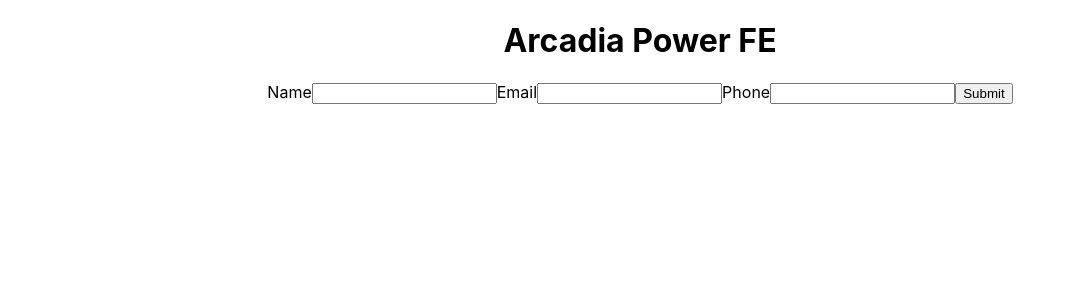
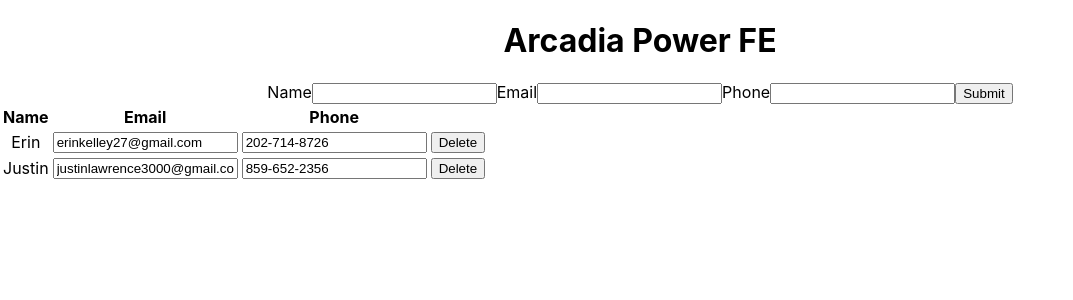
Before and after one commit to erinkelley27/arcadia-power-fe, a React (Create React App) app: page / in a window 1280 px wide. Shown: the top 300 px of the page, without its empty margins (0-1073 px from the left). Built offline with nearby package versions, Linux system fonts and the light colour scheme.

Commit message:
deleted contact item from list with button

```diff
--- a/src/components/App.js
+++ b/src/components/App.js
@@ -1,5 +1,6 @@
 import React from 'react';
 import NewContactForm from '../containers/NewContactForm'
+import ContactList from '../containers/ContactList'
 
 import './App.css';
 
@@ -8,6 +9,7 @@ function App() {
     <div className="App">
       <h1>Arcadia Power FE</h1>
       <NewContactForm />
+      <ContactList />
     </div>
   );
 }
--- a/src/components/ContactForm.js
+++ b/src/components/ContactForm.js
@@ -2,9 +2,6 @@ import React, { Component } from 'react'
 import { createContact } from '../actions/contact'
 
 class ContactForm extends Component {
-    constructor(props) {
-        super(props)
-    }
     handleSubmit = (evt) => {
         evt.preventDefault()
         let name = evt.target[0].value
--- a/src/components/Item.js
+++ b/src/components/Item.js
@@ -0,0 +1,18 @@
+import React from 'react'
+
+const Item = ({ name = '', email = '', phone = '', onClick = () => {}}) => (
+  <tr>
+    <td>{name}</td>
+    <td>
+      <input name="email" type="text" value={email} />
+    </td>
+    <td>
+      <input name="phone" type="text" value={phone} />
+    </td>
+    <td>
+      <button onClick={onClick}>Delete</button>
+    </td>
+  </tr>
+)
+
+export default Item
--- a/src/components/List.js
+++ b/src/components/List.js
@@ -0,0 +1,18 @@
+import React from 'react'
+
+const List = ({ children = {} }) => (
+  children.length > 0 ?
+    <table className="Table">
+      <thead>
+        <tr>
+          <th>Name</th>
+          <th>Email</th>
+          <th>Phone</th>
+        </tr>
+      </thead>
+      <tbody>{children}</tbody>
+    </table> :
+    <p className="NoData">No contacts</p>
+)
+
+export default List
--- a/src/containers/ContactList.js
+++ b/src/containers/ContactList.js
@@ -7,20 +7,18 @@ import { connect } from 'react-redux'
 import { deleteContact } from '../actions/contact'
 
 const Contacts = ({ contacts, onDelete }) => {
-    return (
-        <List>{
+    return <List>{
       contacts.map((contact, index) => (
         <Item
           key={index}
           {...contact}
-                onClick={evt => {
-                    evt.preventDefault()
-                    onDelete(index)
+          onClick={e => {
+            e.preventDefault();
+            onDelete(contact.id);
           }}
         />
-            ))}
-        </List>
-    )
+      ))
+    }</List>;
   }
 
 const mapStateToProps = state => ({
--- a/src/index.js
+++ b/src/index.js
@@ -19,5 +19,5 @@ store.subscribe(() => console.log(store.getState()))
 
 store.dispatch(createContact('Erin', 'erinkelley27@gmail.com', '202-714-8726', 1))
 store.dispatch(createContact('Justin', 'justinlawrence3000@gmail.com', '859-652-2356', 2))
-store.dispatch(deleteContact(1))
-store.dispatch(updateContact(2, {name: 'Justy'}))
+// store.dispatch(deleteContact(1))
+// store.dispatch(updateContact(2, {name: 'Justy'}))
--- a/src/reducers/contact.js
+++ b/src/reducers/contact.js
@@ -15,6 +15,7 @@ export default function contactReducer(state = DEFAULT_STATE, action) {
         return {
             ...state,
             contacts: state.contacts.filter(contact => {
+                console.log(contact.id !== action.payload.id)
                 return contact.id !== action.payload.id
             })
         }
@@ -25,6 +26,7 @@ export default function contactReducer(state = DEFAULT_STATE, action) {
                 if (contact.id !== action.payload.id) {
                     return contact
                 }
+                console.log(contact)
                 return {
                     ...contact,
                     ...action.payload.updatedContact
```
Lines whose indentation alone changed are shown as unchanged.
